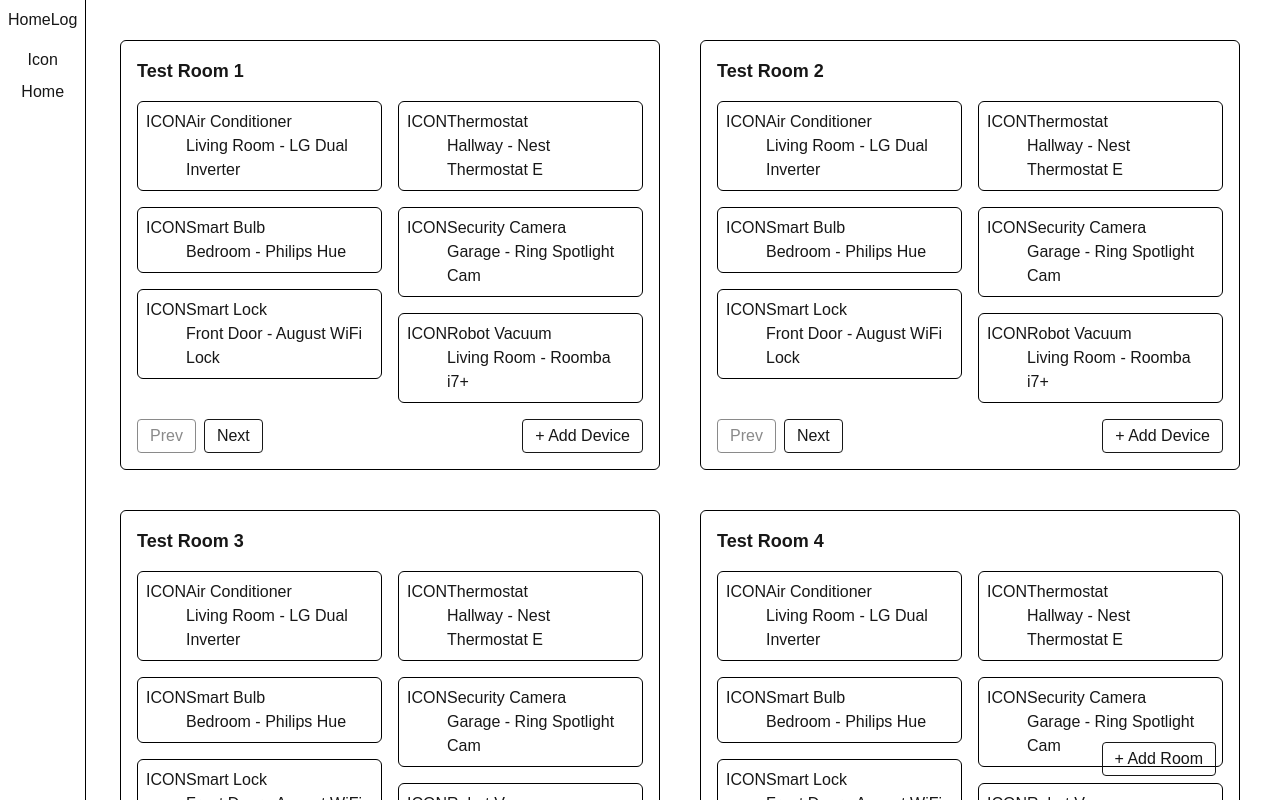
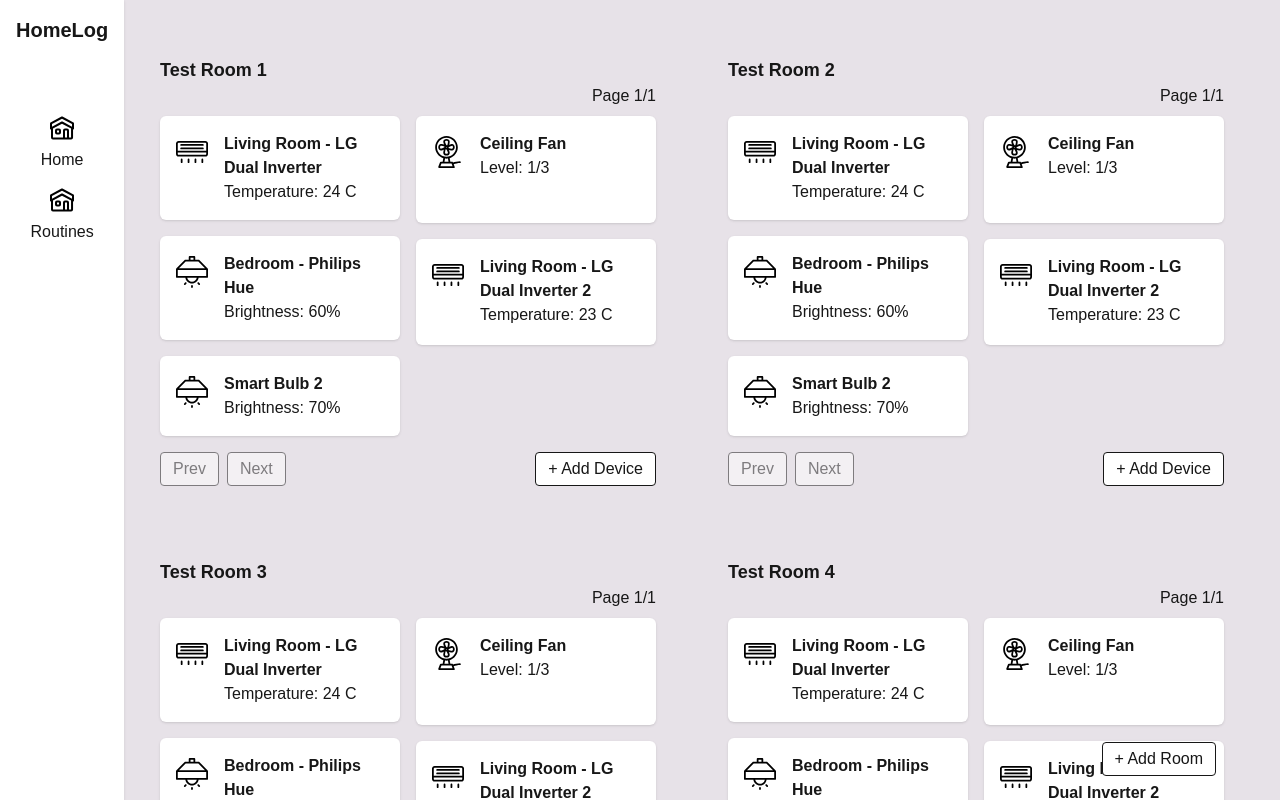
Before and after one commit to m0owo/HomeLog-Frontend, a Next.js app: page / in a window 1280 px wide. Shown: the top 800 px of the page. Built offline with nearby package versions, Linux system fonts and the light colour scheme.

Commit message:
fix: styling

```diff
--- a/src/app/components/atoms/device-card.tsx
+++ b/src/app/components/atoms/device-card.tsx
@@ -1,20 +1,30 @@
 "use client";
+
+import AcIcon from "../icons/ac-icon";
+import FanIcon from "../icons/fan-icon";
+import LightIcon from "../icons/light-icon";
 
 export interface DeviceCardProps {
   deviceName: string;
+  deviceType: string;
   deviceDetails: string;
 }
 
 export default function DeviceCard({
   deviceName,
   deviceDetails,
+  deviceType,
 }: DeviceCardProps) {
   return (
-    <div className="h-fit w-full rounded-md border-[1px] border-black p-2">
-      <div className="flex flex-row">
-        <div>ICON</div>
+    <div className="h-full w-full rounded-md bg-white p-2 shadow-sm">
+      <div className="flex flex-row gap-4 p-2">
+        <div className="p-0 py-1">
+          {(deviceType === "light" && <LightIcon />) ||
+            (deviceType === "ac" && <AcIcon />) ||
+            (deviceType === "fan" && <FanIcon />)}
+        </div>
         <div className="flex flex-col">
-          <p>{deviceName}</p>
+          <p className="font-semibold">{deviceName}</p>
           <p>{deviceDetails}</p>
         </div>
       </div>
--- a/src/app/components/molecules/room-component.tsx
+++ b/src/app/components/molecules/room-component.tsx
@@ -29,51 +29,61 @@ export default function RoomComponent({
   }
 
   return (
-    <div className="h-full w-full rounded-md border-[1px] border-black p-4">
-      <div className="mb-4 text-lg font-semibold">{roomName}</div>
+    <div className="flex w-full flex-col justify-between rounded-md p-4">
+      <div>
+        <div className="text-lg font-semibold">{roomName}</div>
+        <div className="mb-2 flex justify-end">
+          Page {curPage + 1}/{totalPages}
+        </div>
 
         <div className="flex flex-col justify-start gap-4 sm:flex-row">
           <div className="flex w-1/2 flex-col gap-4">
             {firstColumn.map((device) => (
+              <div key={device.deviceName} className="h-1/3">
                 <DeviceCard
                   key={device.deviceName}
                   deviceName={device.deviceName}
                   deviceDetails={device.deviceDetails}
+                  deviceType={device.deviceType}
                 />
+              </div>
             ))}
           </div>
           <div className="flex w-1/2 flex-col gap-4">
             {secondColumn.map((device) => (
+              <div key={device.deviceName} className="h-1/3">
                 <DeviceCard
                   key={device.deviceName}
                   deviceName={device.deviceName}
                   deviceDetails={device.deviceDetails}
+                  deviceType={device.deviceType}
                 />
+              </div>
             ))}
+          </div>
         </div>
       </div>
 
       <div className="mt-4 flex justify-between">
         <div className="flex gap-2">
-          {" "}
           <button
             disabled={curPage === 0}
             onClick={() => setCurPage((p) => Math.max(p - 1, 0))}
-            className="rounded border px-3 py-1 disabled:opacity-50"
+            className="rounded border bg-white px-3 py-1 font-normal disabled:opacity-50"
           >
             Prev
           </button>
           <button
             disabled={curPage >= totalPages - 1}
             onClick={() => setCurPage((p) => Math.min(p + 1, totalPages - 1))}
-            className="rounded border px-3 py-1 disabled:opacity-50"
+            className="rounded border bg-white px-3 py-1 font-normal disabled:opacity-50"
           >
             Next
           </button>
         </div>
         <button
           onClick={handleAddDevice}
-          className="rounded border px-3 py-1 disabled:opacity-50"
+          className="rounded border bg-white px-3 py-1 font-normal disabled:opacity-50"
         >
           + Add Device
         </button>
--- a/src/app/components/nav-bar.tsx
+++ b/src/app/components/nav-bar.tsx
@@ -1,18 +1,32 @@
 "use client";
 
 import Link from "next/link";
+import HomeIcon from "./icons/home-icon";
 
 export default function Navbar() {
   return (
-    <div className="absolute flex h-full min-w-fit flex-col items-center justify-start border-r-[1px] border-black">
-      <div className="w-full p-2 text-center">HomeLog</div>
-      <div className="flex flex-col justify-center p-2">
+    <div className="absolute flex h-full min-w-fit flex-col items-center justify-start bg-white p-2 shadow-sm">
+      <div className="mb-14 w-full p-2 text-center text-xl font-bold">
+        HomeLog
+      </div>
+      <div className="flex flex-col justify-center gap-4 p-2">
         <Link
           href="/"
           className="flex w-full flex-col items-center justify-center gap-2"
         >
-          <p>Icon</p>
+          <p>
+            <HomeIcon />
+          </p>
           <p>Home</p>
+        </Link>
+        <Link
+          href="/"
+          className="flex w-full flex-col items-center justify-center gap-2"
+        >
+          <p>
+            <HomeIcon />
+          </p>
+          <p>Routines</p>
         </Link>
       </div>
     </div>
--- a/src/app/globals.css
+++ b/src/app/globals.css
@@ -1,7 +1,7 @@
 @import "tailwindcss";
 
 :root {
-  --background: #ffffff;
+  --background: #e7e2e8;
   --foreground: #171717;
 }
 
--- a/src/app/layout.tsx
+++ b/src/app/layout.tsx
@@ -31,7 +31,7 @@ export default function RootLayout({
         <div className="fixed top-0 left-0 h-full">
           <Navbar />
         </div>
-        <div className="overflow-y-scroll p-10 pl-30">
+        <div className="overflow-y-scroll p-10 pl-36">
           <div className="flex justify-center">{children}</div>
         </div>
         <Toaster />
--- a/src/app/page.tsx
+++ b/src/app/page.tsx
@@ -5,52 +5,29 @@ import RoomComponent from "./components/molecules/room-component";
 export default function Home() {
   const roomDevices = [
     {
-      deviceName: "Air Conditioner",
-      deviceDetails: "Living Room - LG Dual Inverter",
+      deviceName: "Living Room - LG Dual Inverter",
+      deviceDetails: "Temperature: 24 C",
+      deviceType: "ac",
     },
     {
-      deviceName: "Smart Bulb",
-      deviceDetails: "Bedroom - Philips Hue",
+      deviceName: "Bedroom - Philips Hue",
+      deviceDetails: "Brightness: 60%",
+      deviceType: "light",
     },
     {
-      deviceName: "Smart Lock",
-      deviceDetails: "Front Door - August WiFi Lock",
-    },
-    {
-      deviceName: "Thermostat",
-      deviceDetails: "Hallway - Nest Thermostat E",
-    },
-    {
-      deviceName: "Security Camera",
-      deviceDetails: "Garage - Ring Spotlight Cam",
-    },
-    {
-      deviceName: "Robot Vacuum",
-      deviceDetails: "Living Room - Roomba i7+",
+      deviceName: "Smart Bulb 2",
+      deviceDetails: "Brightness: 70%",
+      deviceType: "light",
     },
     {
       deviceName: "Ceiling Fan",
-      deviceDetails: "Bedroom - Hunter Symphony",
+      deviceDetails: "Level: 1/3",
+      deviceType: "fan",
     },
     {
-      deviceName: "Smart Plug",
-      deviceDetails: "Kitchen - TP-Link Kasa",
-    },
-    {
-      deviceName: "Motion Sensor",
-      deviceDetails: "Backyard - Aqara Sensor",
-    },
-    {
-      deviceName: "Sound System",
-      deviceDetails: "Living Room - Sonos Beam",
-    },
-    {
-      deviceName: "Air Purifier",
-      deviceDetails: "Office - Dyson Pure Cool",
-    },
-    {
-      deviceName: "Water Leak Sensor",
-      deviceDetails: "Basement - YoLink Sensor",
+      deviceName: "Living Room - LG Dual Inverter 2",
+      deviceDetails: "Temperature: 23 C",
+      deviceType: "ac",
     },
   ];
 
@@ -72,7 +49,7 @@ export default function Home() {
       <div className="fixed right-0 bottom-0 p-16 pb-6">
         <button
           onClick={handleAddRoom}
-          className="rounded border px-3 py-1 disabled:opacity-50"
+          className="rounded border bg-white px-3 py-1 font-normal disabled:opacity-50"
         >
           + Add Room
         </button>
```
Lines whose indentation alone changed are shown as unchanged.
